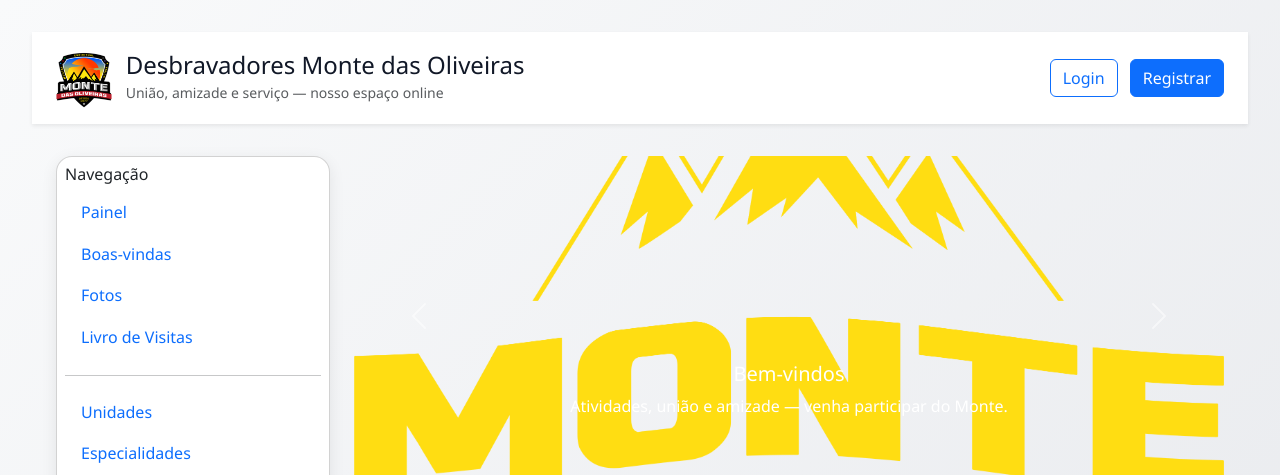
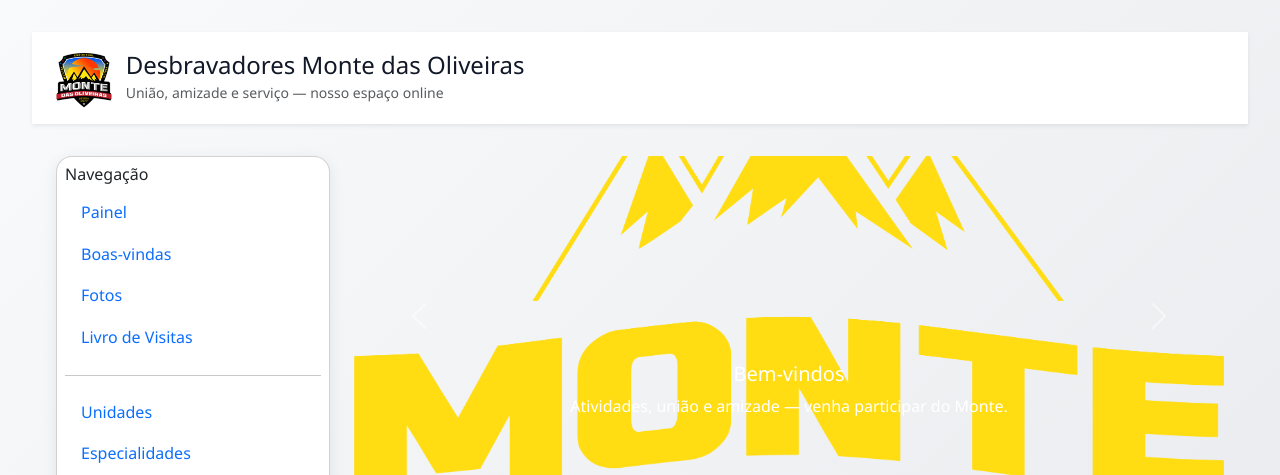
Before and after one commit to matheusnunesdacruz/desbravadores_app_demo, a FastAPI app: page /atas in a window 1280 px wide. Shown: the top 475 px of the page. Run offline with FastAPI, Linux system fonts and the light colour scheme; some libraries are stand-ins or nearby versions.

Commit message:
Update base.html

```diff
--- a/app/templates/base.html
+++ b/app/templates/base.html
@@ -17,8 +17,8 @@
           <small class="text-muted">União, amizade e serviço — nosso espaço online</small>
         </div>
         <nav class="ms-auto">
-          <a class="btn btn-outline-primary me-2" href="/auth/login">Login</a>
-          <a class="btn btn-primary" href="/auth/register">Registrar</a>
+          <!-- <a class="btn btn-outline-primary me-2" href="/auth/login">Login</a>
+          <a class="btn btn-primary" href="/auth/register">Registrar</a> -->
         </nav>
       </div>
     </header>
```
